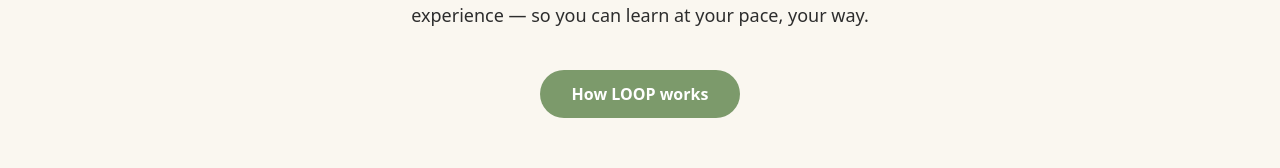
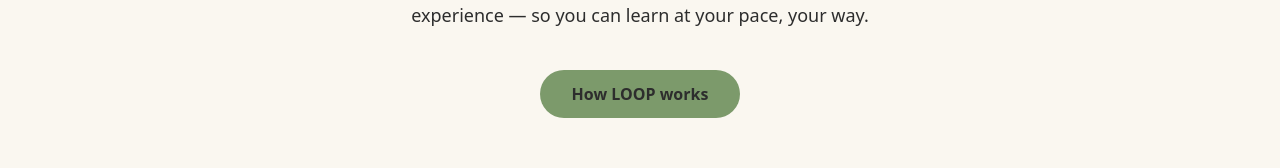
Before and after one commit to ipshitaroy17/LOOP, a Next.js app: page / in a window 1280 px wide. Shown: the part 374-542 px from the top of the page. Built offline with nearby package versions, Linux system fonts and the light colour scheme.

Commit message:
fix: stabilize production build and verify Day 1

```diff
--- a/package.json
+++ b/package.json
@@ -4,7 +4,7 @@
   "private": true,
   "scripts": {
     "dev": "next dev",
-    "build": "next build",
+    "build": "next build --webpack",
     "start": "next start",
     "lint": "eslint",
     "typecheck": "tsc --noEmit"
--- a/src/app/page.tsx
+++ b/src/app/page.tsx
@@ -6,8 +6,11 @@ export default function Home() {
       {/* Skip-to-content link for keyboard users */}
       <a
         href="#main-content"
-        className="sr-only focus:not-sr-only focus:fixed focus:top-4 focus:left-4 focus:z-50 focus:px-4 focus:py-2 focus:rounded-lg focus:font-semibold focus:text-white"
-        style={{ backgroundColor: "var(--color-sage)" }}
+        className="sr-only focus:not-sr-only focus:fixed focus:top-4 focus:left-4 focus:z-50 focus:px-4 focus:py-2 focus:rounded-lg focus:font-semibold"
+        style={{
+          backgroundColor: "var(--color-sage)",
+          color: "var(--color-charcoal)",
+        }}
       >
         Skip to main content
       </a>
@@ -74,9 +77,11 @@ export default function Home() {
           {/* CTA anchor — links to the section below, no fake sign-in */}
           <a
             href="#how-it-works"
-            className="inline-block rounded-full px-8 py-3 text-base font-semibold text-white transition-colors"
-            style={{ backgroundColor: "var(--color-sage)" }}
-            /* Hover handled by Tailwind utility below */
+            className="inline-block rounded-full px-8 py-3 text-base font-semibold transition-colors"
+            style={{
+              backgroundColor: "var(--color-sage)",
+              color: "var(--color-charcoal)",
+            }}
           >
             How LOOP works
           </a>
```
Also changed, not shown: 2 other files (tests, documents, lock files or other folders).
